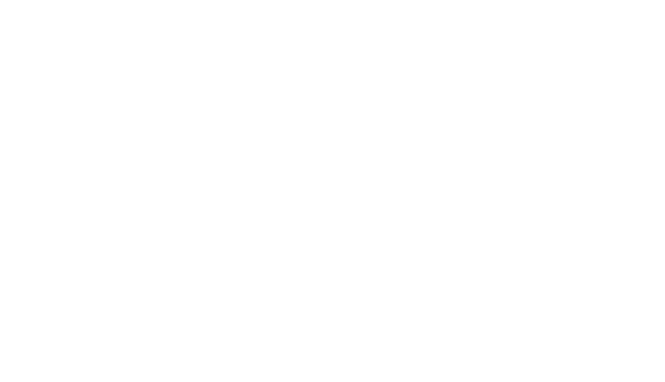
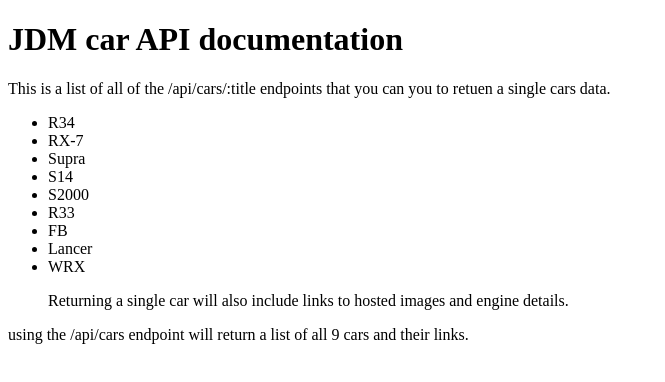
Before and after one commit to Haydenbeck-22/cpnt262-a5, a website: page public/index.html in a window 1280 px wide. Shown: the whole page, without its empty margins (0-665 px from the left). Drawn offline with Linux system fonts and the light colour scheme.

Commit message:
html and css elements added

```diff
--- a/public/assets/css/main.css
+++ b/public/assets/css/main.css
@@ -3,3 +3,11 @@
  justify-content: center;
  font-size: 50px;
 }
+.docs{
+display: block;
+
+
+}
+.doc2{
+  display: block;
+}
--- a/public/index.html
+++ b/public/index.html
@@ -5,8 +5,27 @@
   <meta http-equiv="X-UA-Compatible" content="IE=edge">
   <meta name="viewport" content="width=device-width, initial-scale=1.0">
   <title>Document</title>
+  <link rel="stylesheet" href="assets/css/main.css">
 </head>
 <body>
-
+  <div class="docs">
+<h1>JDM car API documentation</h1>
+<p>This is a list of all of the /api/cars/:title endpoints that you can you to retuen a single cars data.</p>
+<ul>
+  <li>R34</li>
+  <li>RX-7</li>
+  <li>Supra</li>
+  <li>S14</li>
+  <li>S2000</li>
+  <li>R33</li>
+  <li>FB</li>
+  <li>Lancer</li>
+  <li>WRX</li>
+  <p>Returning a single car will also include links to hosted images and engine details.</p>
+</ul>
+  </div>
+  <div class="doc2">
+    <p>using the /api/cars endpoint will return a list of all 9 cars and their links.</p>
+  </div>
 </body>
 </html>
```
Also changed, not shown: public/404.html (+1 -1 lines).
